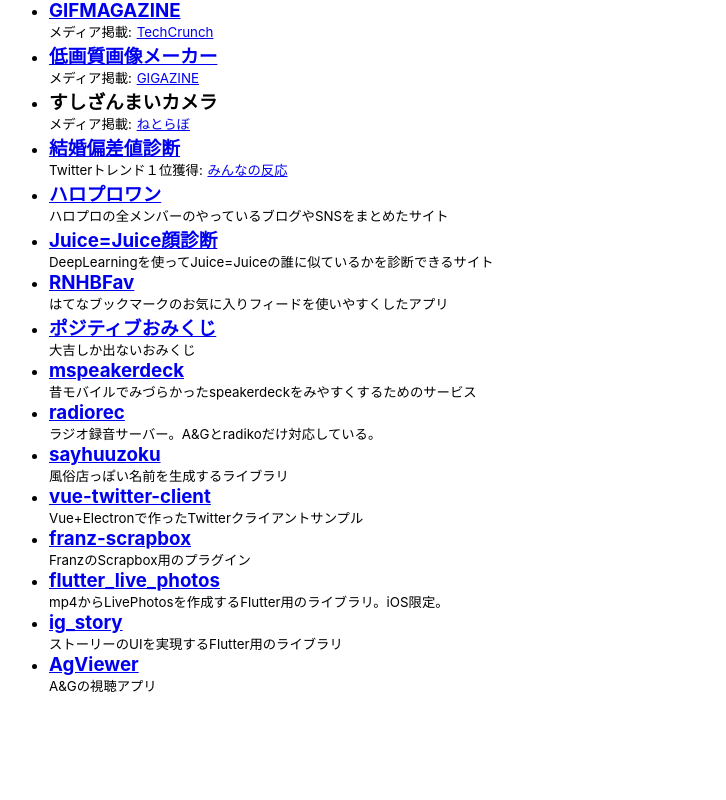
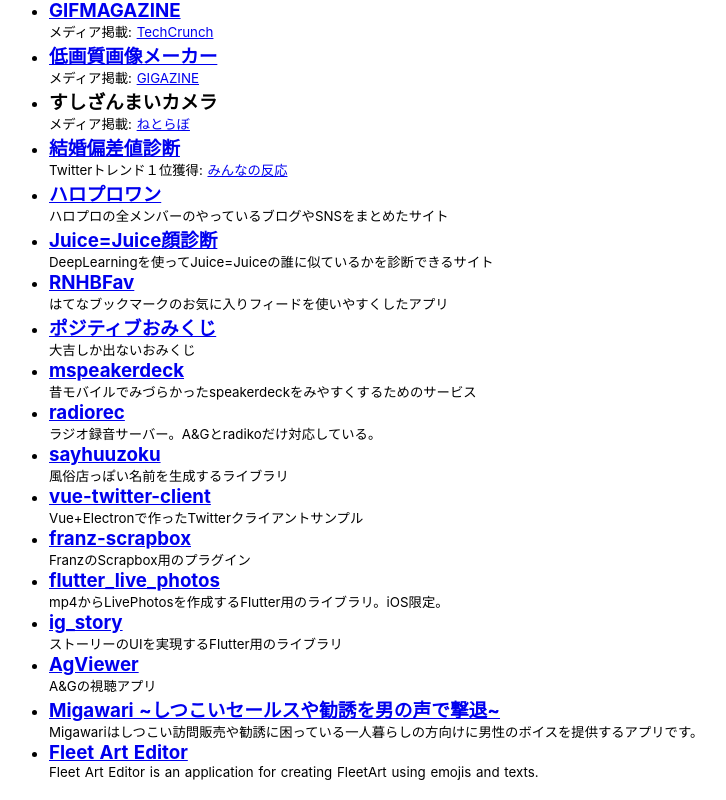
Before and after one commit to YuheiNakasaka/razokulover.com, a Nuxt app: page /profile in a window 1280 px wide. Shown: the part 1493-2293 px from the top of the page, without its empty margins (67-793 px from the left). Before the commit the page ends 2208 px from the top, so only its background shows below. Built offline with nearby package versions, Linux system fonts and the light colour scheme.

Commit message:
Add app to Works

```diff
--- a/pages/profile.vue
+++ b/pages/profile.vue
@@ -168,6 +168,20 @@
                 <p>A&Gの視聴アプリ</p>
               </div>
             </li>
+            <li>
+              <div class="work">
+                <h3><a href="https://razokulover.com/migawari/about/" target="_blank">Migawari ~しつこいセールスや勧誘を男の声で撃退~</a></h3>
+                <p>Migawariはしつこい訪問販売や勧誘に困っている一人暮らしの方向けに男性のボイスを提供するアプリです。
+
+</p>
+              </div>
+            </li>
+            <li>
+              <div class="work">
+                <h3><a href="https://razokulover.com/fleet_art_editor/about/" target="_blank">Fleet Art Editor</a></h3>
+                <p>Fleet Art Editor is an application for creating FleetArt using emojis and texts.</p>
+              </div>
+            </li>
           </ul>
         </section>
       </div>
```
